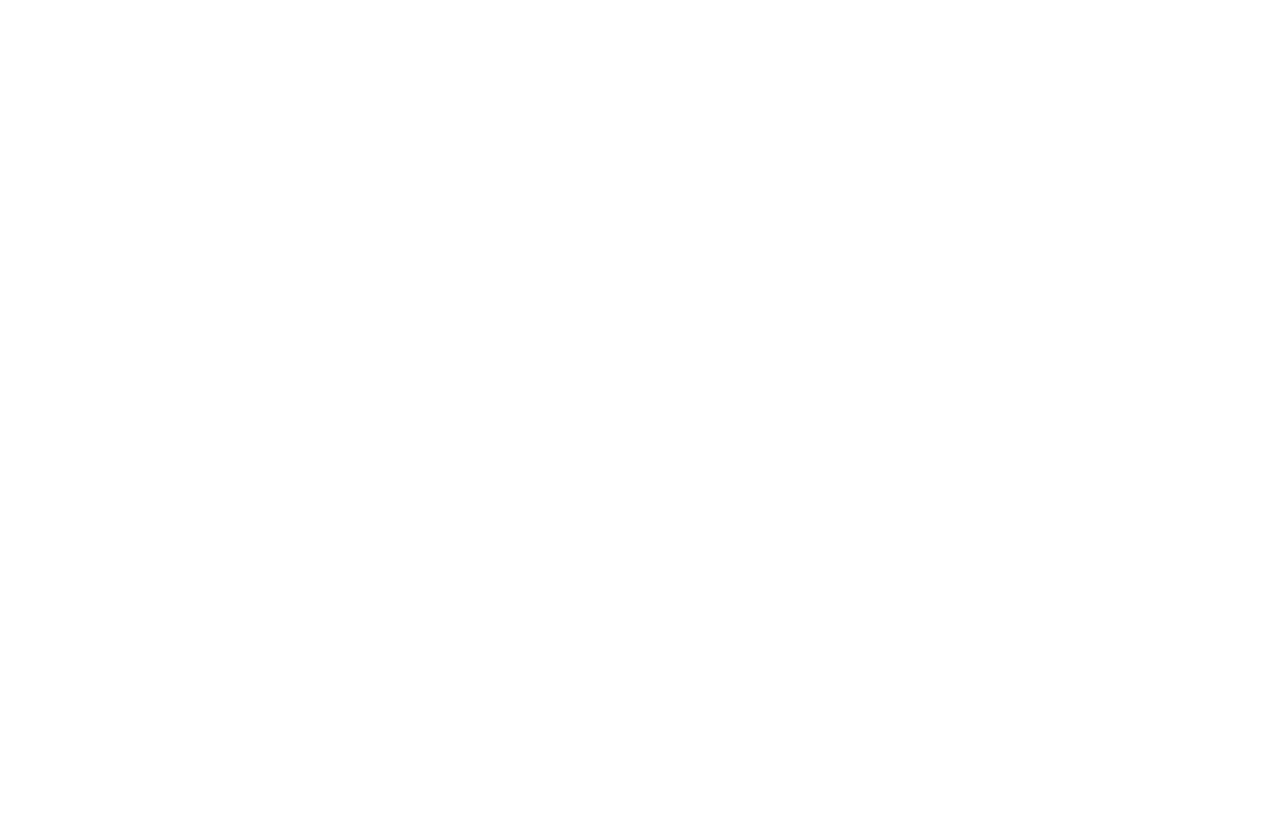
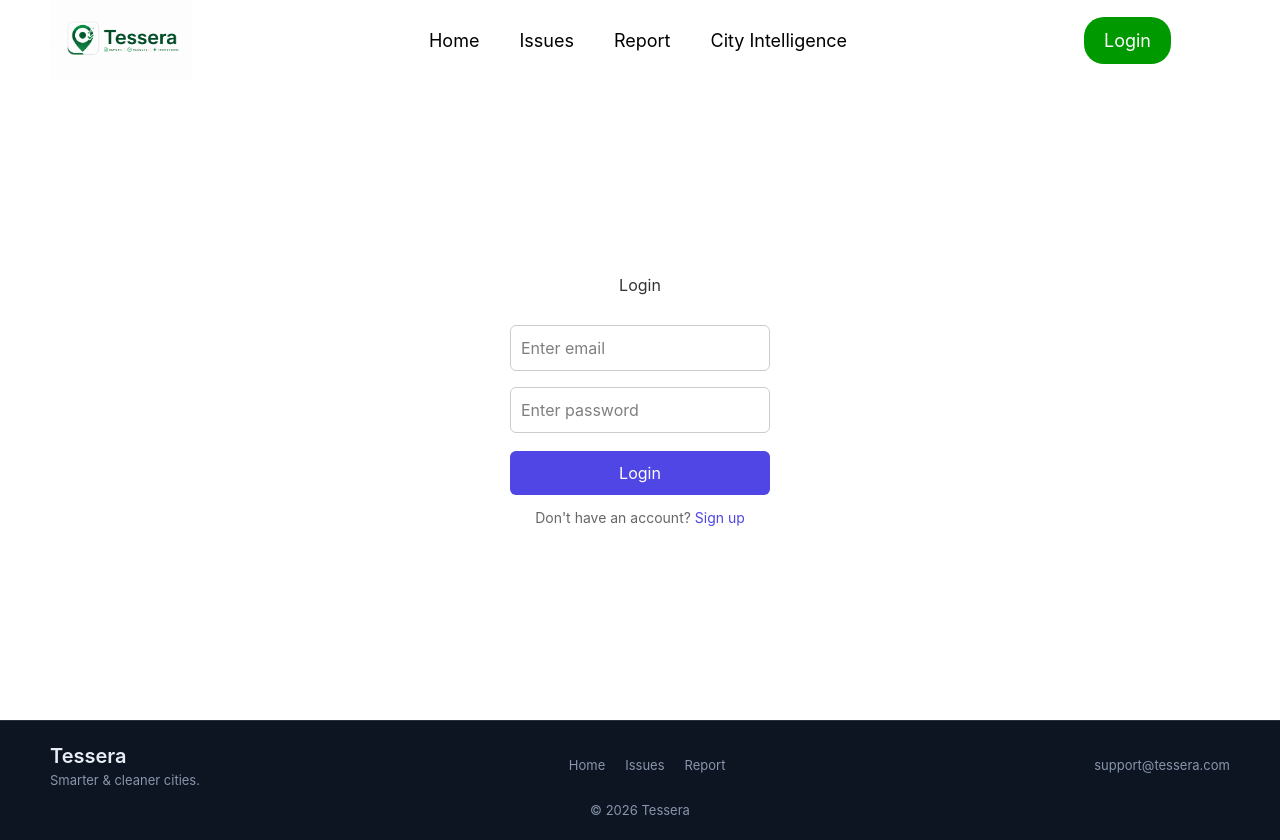
Before and after one commit to sankalp-tripath12/Tessera, a React (Vite) app in the folder tessera_project/: page /login in a window 1280 px wide. Before the commit this address had no page. Before the commit the page ends 800 px from the top, so only its background shows below. Built offline with nearby package versions, Linux system fonts and the light colour scheme.

Commit message:
Add login page

```diff
--- a/tessera_project/src/App.jsx
+++ b/tessera_project/src/App.jsx
@@ -6,6 +6,7 @@
 import Issuepage2 from "./pages/Issuepage2";
 import Issuepage3 from "./pages/Issuepage3";
 import Report from "./pages/Report";
+import Login from "./pages/Login";
 
 const App = () => {
   return (
@@ -28,6 +29,8 @@
       <Route path="/issue/step2" element={<Issuepage2 />} />
       <Route path="/issue/step3" element={<Issuepage3 />} />
 
+      <Route path="/login" element={<Login />} />
+
     </Routes>
   );
 };
--- a/tessera_project/src/components/Navbar.jsx
+++ b/tessera_project/src/components/Navbar.jsx
@@ -2,20 +2,24 @@
 import { Link } from 'react-router-dom'
 import Tessera_logo from '../assets/Tessera_logo.png'
 
+
 const Navbar = () => {
   return (
     <>
+
       <header className='header'>
 
         <nav className='navbar'>
-         <img className='logo' src={Tessera_logo} alt="logo"/>
+          <img className='logo' src={Tessera_logo} alt="logo" />
           <ul>
             <li><Link to="/">Home</Link></li>
             <li><Link to="/issue">Issues</Link></li>
             <li><Link to="/report">Report</Link></li>
             <li><Link to="/city-intelligence">City Intelligence</Link></li>
           </ul>
-      <button className='btn'>Login</button>
+          <button className='btn'>
+            <Link to="/login">Login</Link>
+          </button>
         </nav>
       </header>
     </>
--- /dev/null
+++ b/tessera_project/src/pages/Login.css
@@ -0,0 +1,65 @@
+.login-container {
+  height: 80vh;
+  display: flex;
+  justify-content: center;
+  align-items: center;
+
+}
+
+
+.login-box {
+  background: #ffffff;
+  padding: 30px;
+  border-radius: 12px;
+  width: 320px;
+  text-align: center;
+
+}
+
+
+.login-title {
+  margin-bottom: 20px;
+  color: #333;
+}
+
+
+.login-input {
+  width: 100%;
+  padding: 10px;
+  margin: 8px 0;
+  border: 1px solid #ccc;
+  border-radius: 6px;
+
+}
+
+.login-input:focus {
+  border-color: #4f46e5;
+}
+
+
+.login-btn {
+  width: 100%;
+  padding: 10px;
+  margin-top: 10px;
+  background: #4f46e5;
+  color: white;
+  border: none;
+  border-radius: 6px;
+
+}
+
+.login-btn:hover {
+  background: #4338ca;
+}
+
+
+.login-text {
+  margin-top: 12px;
+  font-size: 14px;
+  color: #666;
+}
+
+.login-text span {
+  color: #4f46e5;
+  cursor: pointer;
+}
--- a/tessera_project/src/pages/Login.jsx
+++ b/tessera_project/src/pages/Login.jsx
@@ -0,0 +1,57 @@
+import React from 'react'
+import './Login.css'
+import Navbar from '../components/Navbar'
+import Footer from '../components/home_page_components/Footer'
+
+const Login = () => {
+
+  const handleLogin = () => {
+    const email = document.getElementById("email").value
+    const password = document.getElementById("password").value
+
+    if (!email || !password) {
+      alert("Please fill all fields")
+      return
+    }
+
+
+    alert("Login successful ")
+  }
+
+  return (
+    <>
+    <Navbar />
+    <div className="login-container">
+      <div className="login-box">
+        <h2 className="login-title">Login</h2>
+
+        <input
+          id="email"
+          className="login-input"
+          type="email"
+          placeholder="Enter email"
+        />
+
+        <input
+          id="password"
+          className="login-input"
+          type="password"
+          placeholder="Enter password"
+        />
+
+        <button className="login-btn" onClick={handleLogin}>
+          Login
+        </button>
+
+        <p className="login-text">
+          Don't have an account? <span>Sign up</span>
+        </p>
+      </div>
+
+    </div>
+     <Footer />
+    </>
+  )
+}
+
+export default Login
```
Lines whose indentation alone changed are shown as unchanged.
